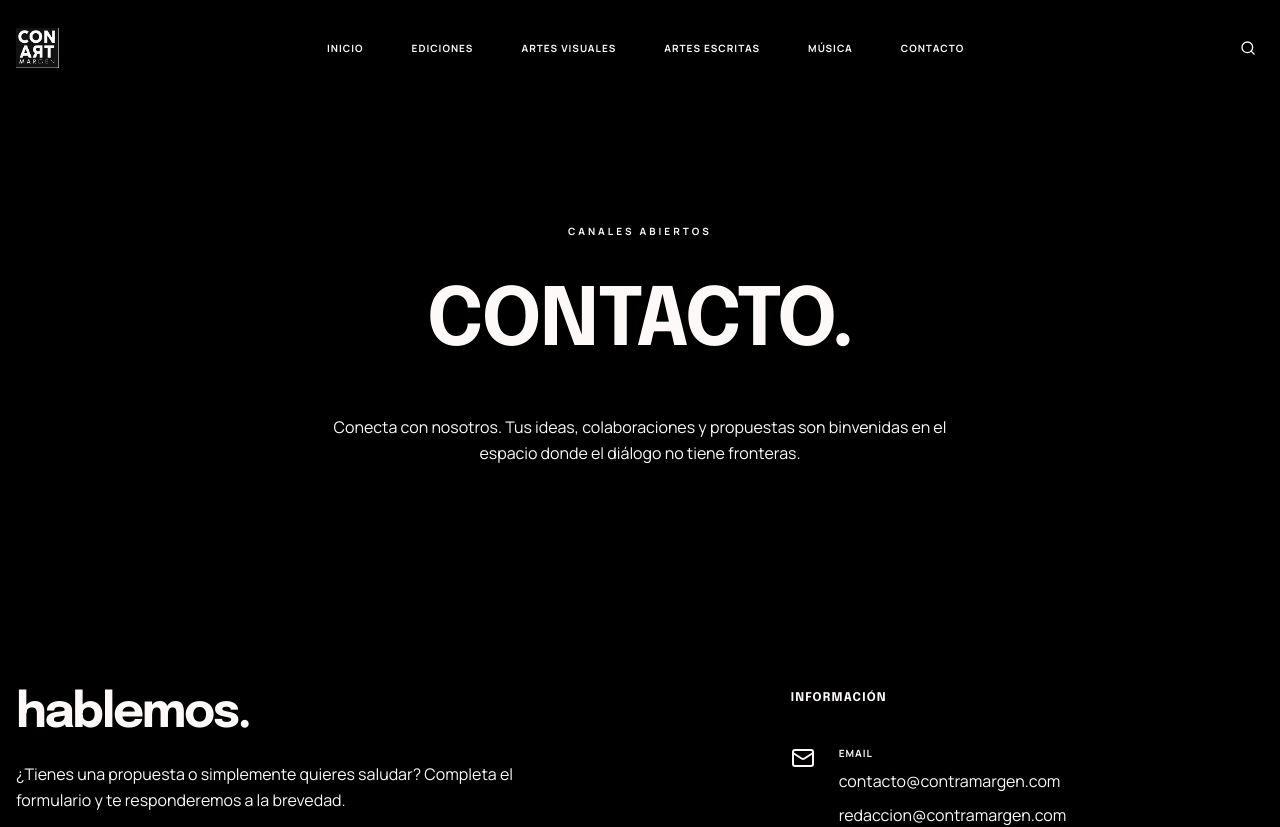
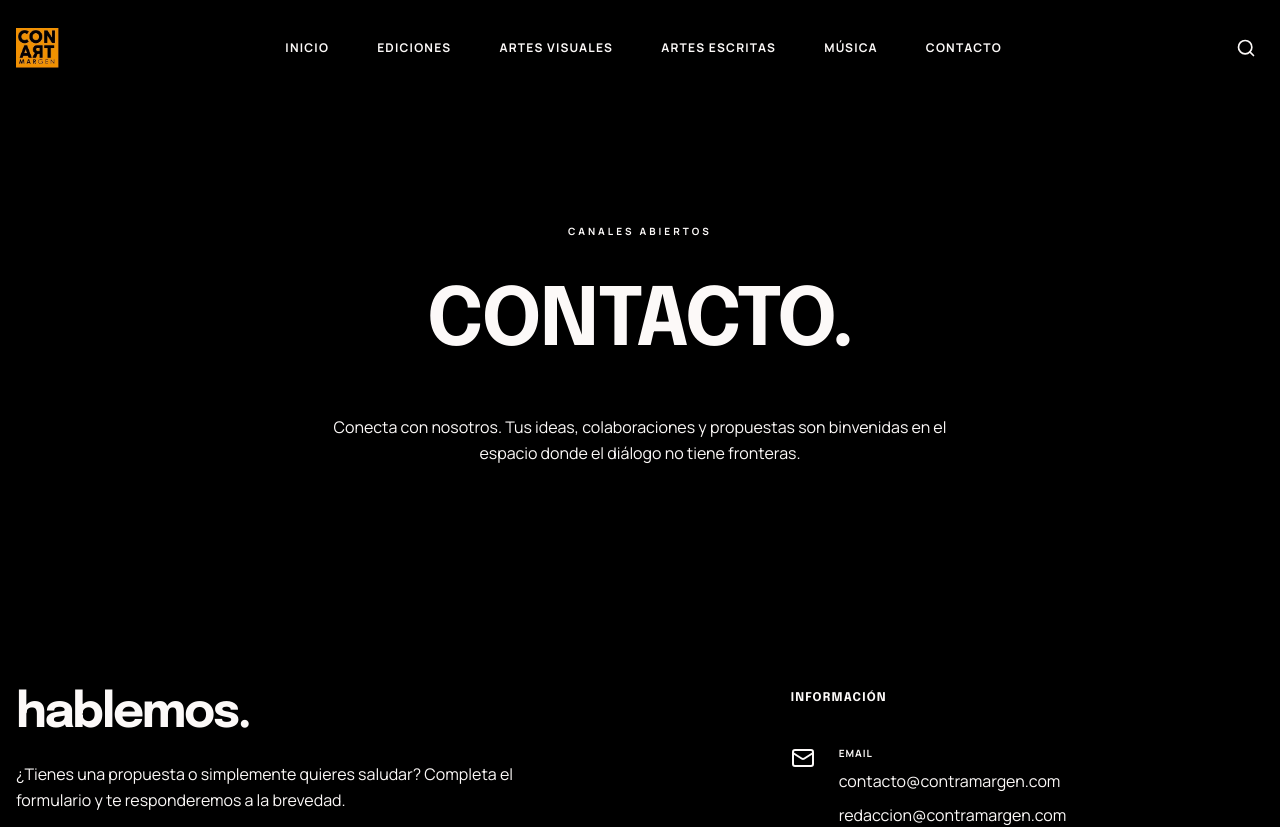
Before and after one commit to Juanhoy/ContraMargen, a React (Vite) app: page /contacto in a window 1280 px wide. Shown: the top 827 px of the page. Built offline with nearby package versions, Linux system fonts and the light colour scheme; a web font is replaced by a local one.

Commit message:
Add files via upload

```diff
--- a/src/app/components/Header.tsx
+++ b/src/app/components/Header.tsx
@@ -25,7 +25,7 @@ export function Header() {
             <img
               src={logo}
               alt="Contra Margen Logo"
-              className="h-10 w-auto object-contain grayscale invert brightness-200"
+              className="h-10 w-auto object-contain"
             />
           </Link>
 
@@ -35,7 +35,7 @@ export function Header() {
               <Link
                 key={item.path}
                 to={item.path}
-                className={`relative transition-all uppercase tracking-widest text-[10px] font-bold ${
+                className={`relative transition-all uppercase tracking-widest text-[12px] font-bold ${
                   location.pathname === item.path
                     ? 'text-primary'
                     : 'text-foreground/60 hover:text-primary'
@@ -52,7 +52,7 @@ export function Header() {
           {/* Search/User Actions */}
           <div className="flex items-center gap-6">
             <button className="p-2 hover:bg-surface-container-low transition-colors">
-              <Search className="w-4 h-4 text-foreground/60" />
+              <Search className="w-5 h-5 text-foreground/60" />
             </button>
             <button
               onClick={() => setMobileMenuOpen(!mobileMenuOpen)}
--- a/src/app/routes.tsx
+++ b/src/app/routes.tsx
@@ -20,7 +20,7 @@ function Root() {
         <div className="container mx-auto">
           <div className="flex flex-col md:flex-row justify-between items-center gap-12 mb-16">
             <div className="flex items-center gap-4">
-              <img src={logo} alt="Contra Margen" className="h-6 w-auto grayscale" />
+              <img src={logo} alt="Contra Margen" className="h-6 w-auto" />
               <span className="text-[10px] uppercase tracking-[0.4em] font-bold text-foreground/40">Editorial Excellence</span>
             </div>
             <nav className="flex flex-wrap justify-center gap-8 md:gap-12">
```
